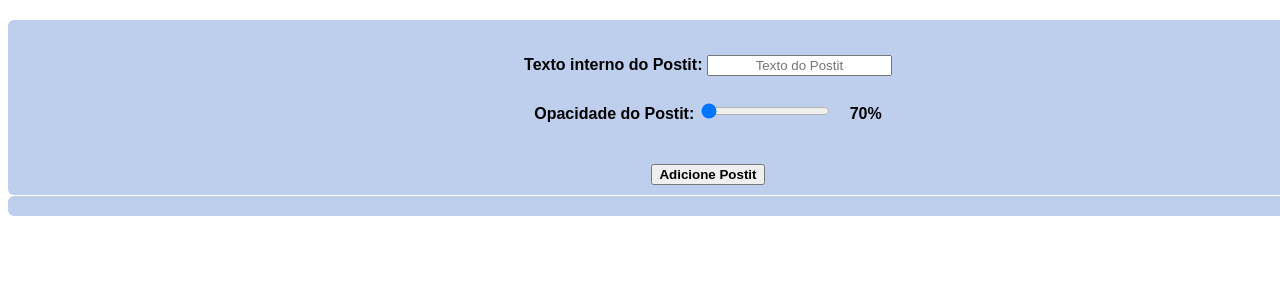
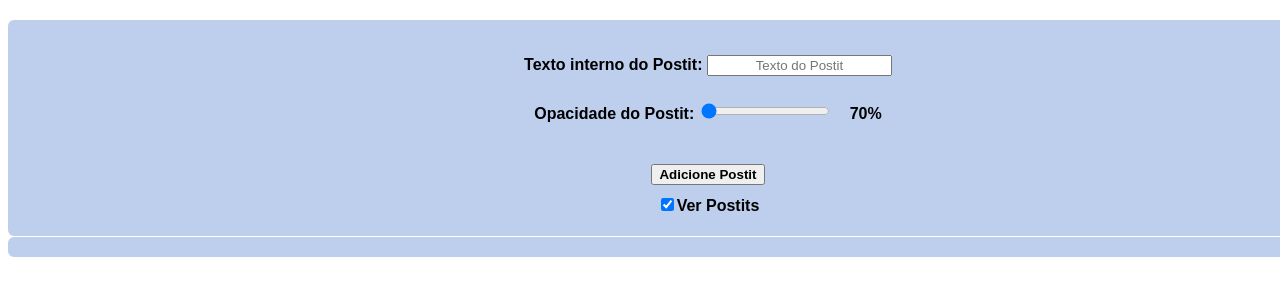
Before and after one commit to Peter-loliveira/Desenvolvimento_Web, a plain HTML site: page postit.html in a window 1280 px wide. Shown: the top 296 px of the page. Drawn offline with Linux system fonts and the light colour scheme.

Commit message:
Funçaõ EXIBIR postits pronta (melhorar posteriormente)

```diff
--- a/css/postit.css
+++ b/css/postit.css
@@ -4,10 +4,12 @@
 }
 
 .areaComponentes{
+    margin-top: 0 auto;
     background-color: #becfee;
     border-radius: 6px;
     margin-bottom: 1px;
     padding: 10px 0px;
+    text-align: center;
 }
 
 .divs-atributos{
--- a/js/postit.js
+++ b/js/postit.js
@@ -4,23 +4,17 @@ app.style.width = "1400px"
 app.style.margin = "0 auto"
 app.style.marginTop = "20px"
 
-//Cria uma área só para os componente que determinarão as caracteristicas e estilos dos postits
-var divGeral = document.createElement("div")
-divGeral.setAttribute("id", "areaGeral")
-divGeral.setAttribute("class", "areaComponentes")
-divGeral.style.textAlign = "Center"
-app.appendChild(divGeral)
+//Cria uma área só para os componentes que determinarão as caracteristicas e estilos dos postits
+var divComponentes = document.createElement("div")
+divComponentes.setAttribute("id", "areaGeral")
+divComponentes.setAttribute("class", "areaComponentes")
+divComponentes.style.textAlign = "Center"
+app.appendChild(divComponentes)
 
+//Cria uma área DENTRO DA divComponentes só para os componentes irão determinar o texto INTERNO dos Postits
 var divTextoPostit = document.createElement("div")
 divTextoPostit.setAttribute("class", "divs-atributos")
 divTextoPostit.style.alignItems = "center"
-divGeral.appendChild(divTextoPostit)
-
-var divOpacidadePostit = document.createElement("div")
-divOpacidadePostit.setAttribute("class", "divs-atributos")
-divOpacidadePostit.style.alignItems = "center"
-divGeral.appendChild(divOpacidadePostit)
-
 
 var texto = document.createElement("label")
 texto.innerHTML = "Texto interno do Postit: "
@@ -30,26 +24,60 @@ var inpTexto = document.createElement("input")
 inpTexto.placeholder = "Texto do Postit"
 inpTexto.style.textAlign = "center"
 
+divComponentes.appendChild(divTextoPostit)
 
-
+//Cria uma área DENTRO DA divComponentes só para os componentes irão determinar a OPACIDADE dos Postits
+var divOpacidadePostit = document.createElement("div")
+divOpacidadePostit.setAttribute("class", "divs-atributos")
+divOpacidadePostit.style.alignItems = "center"
+//Label
 var lbOpacidade = document.createElement("label")
 lbOpacidade.innerHTML = "Opacidade do Postit: "
 lbOpacidade.style.fontWeight = "bold"
-
+//Input tipo range
 var inpOpacidade = document.createElement("input")
 inpOpacidade.setAttribute("type", "range")
 inpOpacidade.setAttribute("min", 30)
 inpOpacidade.setAttribute("max", 100)
 inpOpacidade.style.marginRight = "20px"
 inpOpacidade.value = "30"
-
+inpOpacidade.onclick = function () {
+    lbOpacidadeEscolhida.innerHTML = `${100 - inpOpacidade.value}%`
+}
+//label mostrando em quantos % o postit deverá aparecer
 var lbOpacidadeEscolhida = document.createElement("label")
 lbOpacidadeEscolhida.innerHTML = "70%"
 lbOpacidadeEscolhida.style.fontWeight = "bold"
 
-inpOpacidade.onclick = function (params) {
-    lbOpacidadeEscolhida.innerHTML = `${100 - inpOpacidade.value}%`
+//insere a div de opacidade e totos os seus componentes na div de componentes
+divComponentes.appendChild(divOpacidadePostit)
+
+//Cria uma área só para os componentes que farão com que a div dos postits apareca ou suma
+var divVisibilidadePostits = document.createElement("div")
+divVisibilidadePostits.setAttribute("class", "areaComponentes")
+divVisibilidadePostits.style.alignItems = "center"
+divComponentes.appendChild(divVisibilidadePostits)
+
+// Inserie dois elemntos (label + checkbox) para fazer com que os postits aparecam ou desapareçam
+var lbVisualizarPostits = document.createElement("label")
+lbVisualizarPostits.innerHTML = "Ver Postits"
+lbVisualizarPostits.style.fontWeight = "bold"
+var cbVisualizarPostits = document.createElement("input")
+cbVisualizarPostits.setAttribute("type", "checkbox")
+cbVisualizarPostits.checked = true
+cbVisualizarPostits.onclick = function () {
+    let exibePostits = document.getElementsByClassName("postit")
+    if (cbVisualizarPostits.checked){
+        areaPostits.style.display = "block"
+        // exibePostits.style.display = "block"
+    } else{
+        areaPostits.style.display = "none"
+        // exibePostits.style.display = "none"
+    }
+
 }
+// cbVisualizarPostits.setAttribute("checked", true)
+
 
 //adiciona os componentes dessa área
 var btAddPostit = document.createElement("button")
@@ -64,13 +92,16 @@ var br = document.createElement("br")
 
 divTextoPostit.appendChild(texto)
 divTextoPostit.appendChild(inpTexto)
-divGeral.appendChild(document.createElement("br"))
+divComponentes.appendChild(document.createElement("br"))
 divOpacidadePostit.appendChild(lbOpacidade)
 divOpacidadePostit.appendChild(inpOpacidade)
 divOpacidadePostit.appendChild(lbOpacidadeEscolhida)
-divGeral.appendChild(document.createElement("br"))
+divComponentes.appendChild(document.createElement("br"))
 
-divGeral.appendChild(btAddPostit)
+divComponentes.appendChild(btAddPostit)
+divComponentes.appendChild(divVisibilidadePostits)
+divVisibilidadePostits.appendChild(cbVisualizarPostits)
+divVisibilidadePostits.appendChild(lbVisualizarPostits)
 
 var areaPostits = document.createElement("div")
 areaPostits.setAttribute("class", "areaComponentes")
```
Also changed, not shown: postit.html (line endings or trailing spaces).
